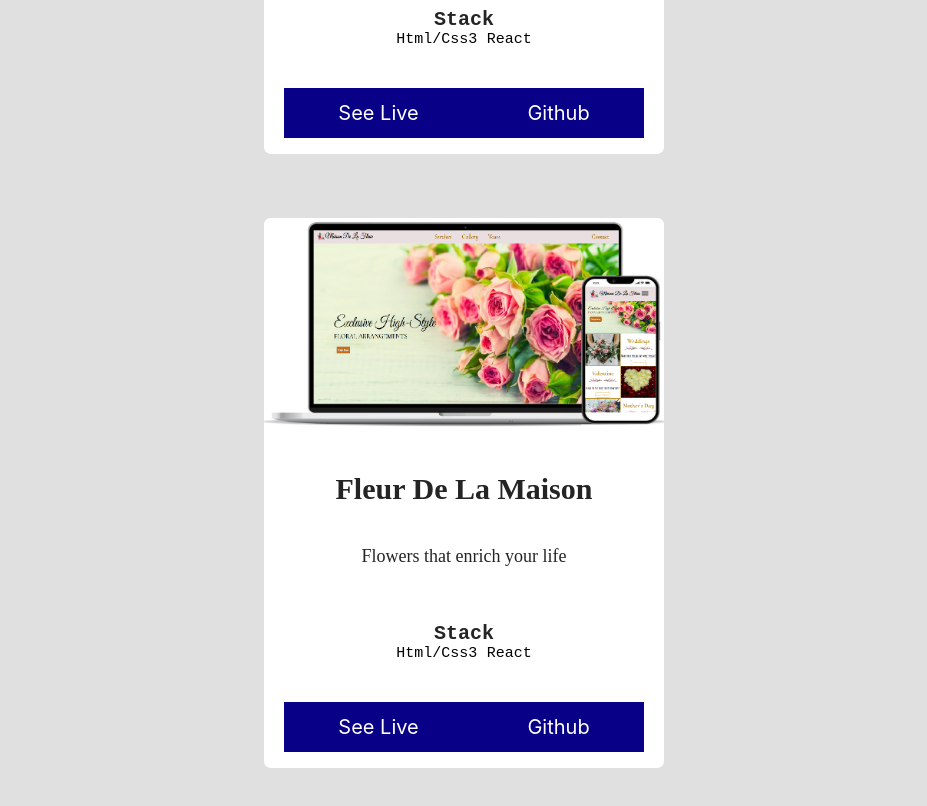
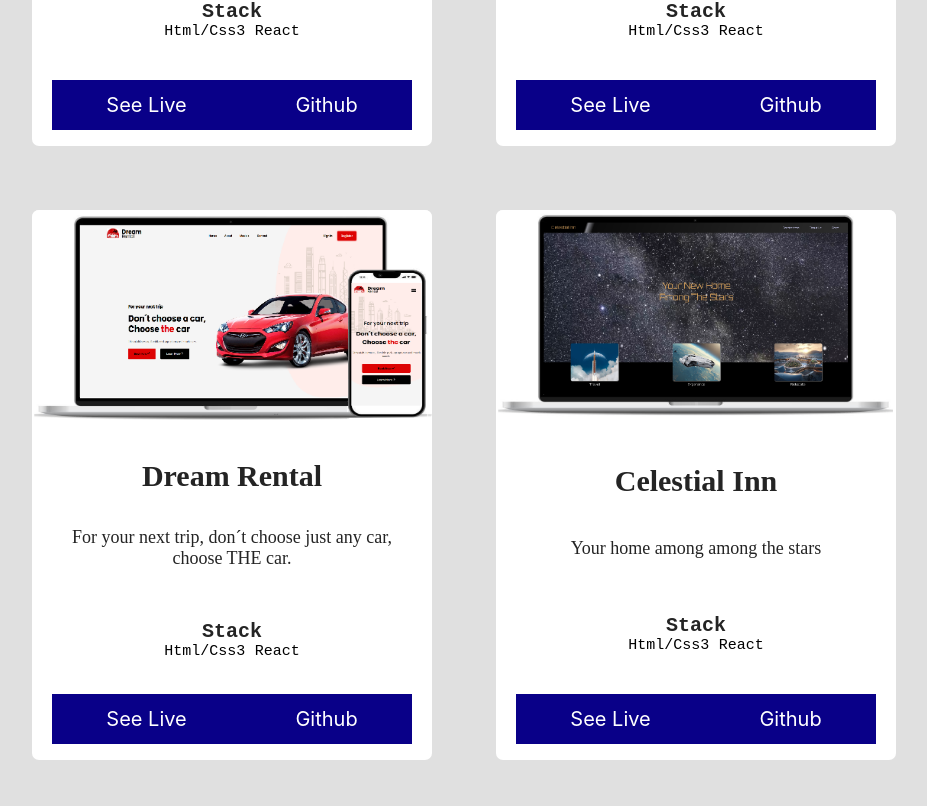
Before and after one commit to MaaX59/my_portfolio, a React (Create React App) app: page / in a window 1280 px wide. Shown: the part 1980-2786 px from the top of the page, without its empty margins (176-1103 px from the left). Built offline with nearby package versions, Linux system fonts and the light colour scheme.

Commit message:
added dream reantal, made projects wrap

```diff
--- a/src/containers/Frontend/frontend.css
+++ b/src/containers/Frontend/frontend.css
@@ -29,9 +29,10 @@
 .app__frontend-content {
   display: flex;
   justify-content: center;
+  flex-wrap: wrap;
 }
 
-@media screen and (max-width: 1350px) {
+@media screen and (max-width: 950px) {
   .app__frontend {
     height: auto;
   }
@@ -40,6 +41,7 @@
     font-size: 35px;
   }
   .app__frontend-content {
+    flex-wrap: nowrap;
     flex-direction: column;
   }
   .app__frontend-title h3 {
--- a/src/containers/Fullstack/fullstack.css
+++ b/src/containers/Fullstack/fullstack.css
@@ -27,9 +27,10 @@
 }
 .app__fullstack-content {
   display: flex;
+  flex-wrap: wrap;
   justify-content: center;
 }
-@media screen and (max-width: 1350px) {
+@media screen and (max-width: 950px) {
   .app__fullstack {
     height: auto;
   }
@@ -38,6 +39,7 @@
     font-size: 35px;
   }
   .app__fullstack-content {
+    flex-wrap: nowrap;
     flex-direction: column;
   }
   .app__fullstack-title h3 {
--- a/src/data/frontend.js
+++ b/src/data/frontend.js
@@ -1,6 +1,7 @@
 import finePic from "../images/finedine w phone.jpg";
 import maisonFleur from "../images/fleurs w phone.png";
 import celestial from "../images/celestial display.png";
+import car from "../images/Dreamrental.png";
 const Frontend = [
   {
     name: "FineDine",
@@ -21,13 +22,23 @@ const Frontend = [
     id: 1,
   },
   {
+    name: "Dream Rental",
+    description:
+      "For your next trip, don´t choose just any car, choose THE car.",
+    tags: ["Html/Css3", "React"],
+    image: car,
+    link: "https://maax59.github.io/car-rental/",
+    code: "https://github.com/MaaX59/car-rental",
+    id: 2,
+  },
+  {
     name: "Celestial Inn",
     description: "Your home among among the stars",
     tags: ["Html/Css3", "React"],
     image: celestial,
     link: "https://maax59.github.io/celestial/",
     code: "https://github.com/MaaX59/celestial",
-    id: 2,
+    id: 3,
   },
 ];
 export default Frontend;
```
Also changed, not shown: src/images/Dreamrental.png (added).
